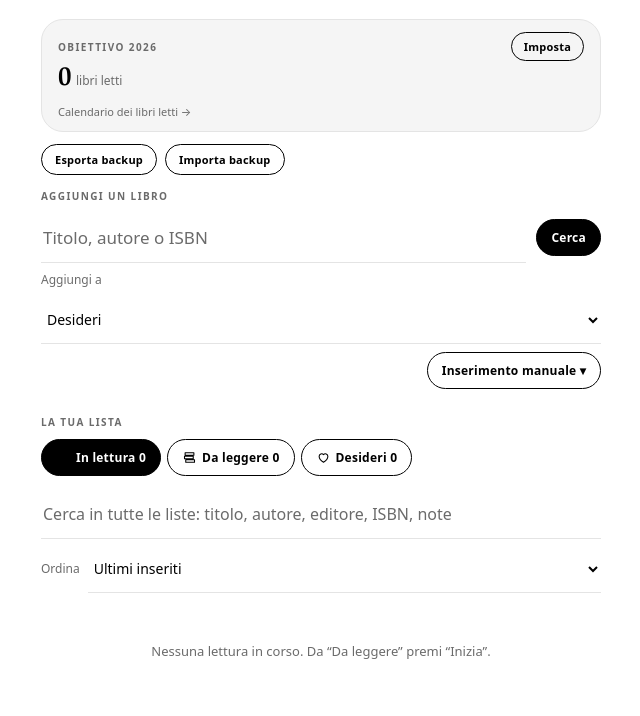
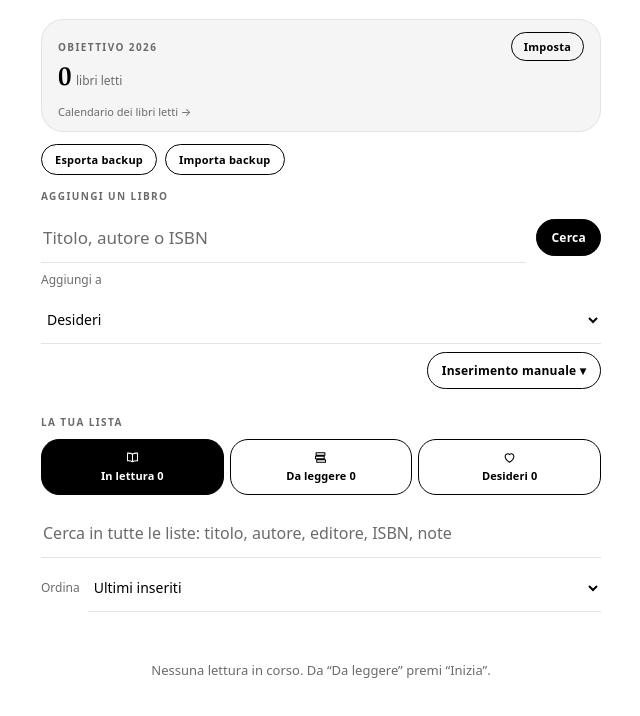
Before and after one commit to EselozPh/book-, a plain HTML site: page index.html in a window 1280 px wide. Shown: the part 96-812 px from the top of the page, without its empty margins (319-959 px from the left). Drawn offline with Linux system fonts and the light colour scheme.

Commit message:
riaggiornamento icone

```diff
--- a/index.html
+++ b/index.html
@@ -60,8 +60,10 @@ button.ghost{background:transparent;color:var(--fg)}
 #m-notes-box{display:none;border-left:2px solid var(--fg);padding:4px 0 4px 12px;font-size:13px;font-style:italic;margin:16px 0}
 .empty{padding:36px 12px;text-align:center;color:var(--mut);font-size:13px}
 #reader{width:100%;overflow:hidden}
-#tabs{display:flex;gap:6px;margin:4px 0 14px;flex-wrap:wrap}
+#tabs{display:grid;grid-template-columns:repeat(3,minmax(0,1fr));gap:6px;margin:4px 0 14px}
 .tab{padding:9px 14px;font-size:12px}
+#tabs .tab{display:flex;flex-direction:column;align-items:center;justify-content:center;gap:5px;width:100%;min-height:56px;padding:10px 4px;border-radius:18px;font-size:11px;line-height:1.15;letter-spacing:.01em}
+#tabs .tab .list-ic{margin:0;vertical-align:0;color:inherit}
 .row-actions{display:flex;flex-direction:column;gap:6px;align-items:stretch}
 .row-actions button{width:auto;padding:8px 12px;font-size:12px;white-space:nowrap}
 .dates{font-size:12px;color:var(--mut);margin:0 0 6px}
@@ -101,7 +103,6 @@ textarea.edit-in{min-height:140px;resize:vertical;line-height:1.55}
 #m-cover.editable{cursor:pointer}
 .list-ic{display:inline-flex;vertical-align:-3px;margin-right:6px;color:var(--fg)}
 .list-ic svg{width:var(--is,16px);height:var(--is,16px);fill:none;stroke:currentColor;stroke-width:1.7;stroke-linecap:round;stroke-linejoin:round}
-.tab .list-ic{margin-right:5px}
 .legend{display:flex;flex-wrap:wrap;gap:6px 16px;font-size:11px;color:var(--mut);margin:12px 0 2px}
 .legend span{display:inline-flex;align-items:center}
 .legend .list-ic{margin-right:5px;color:var(--fg)}
```
